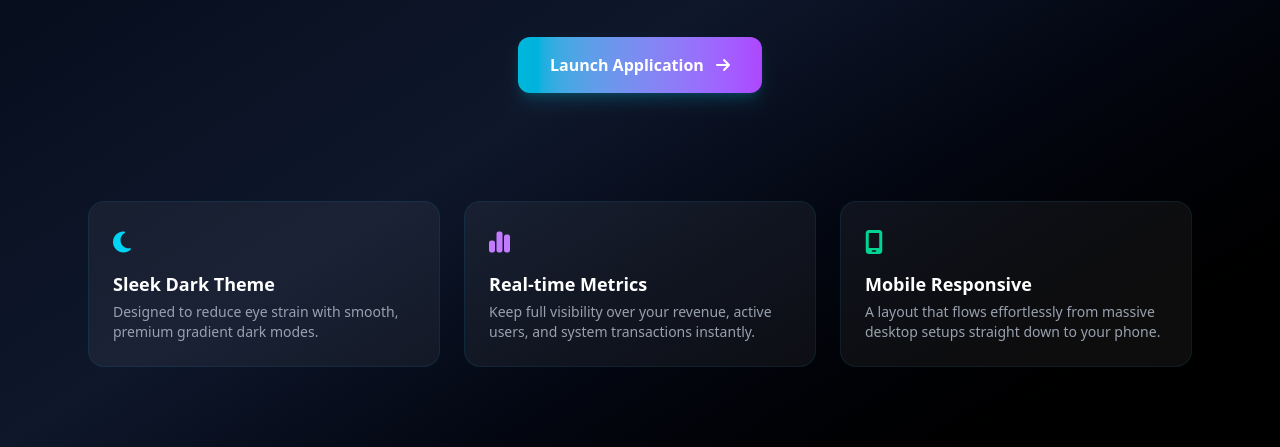
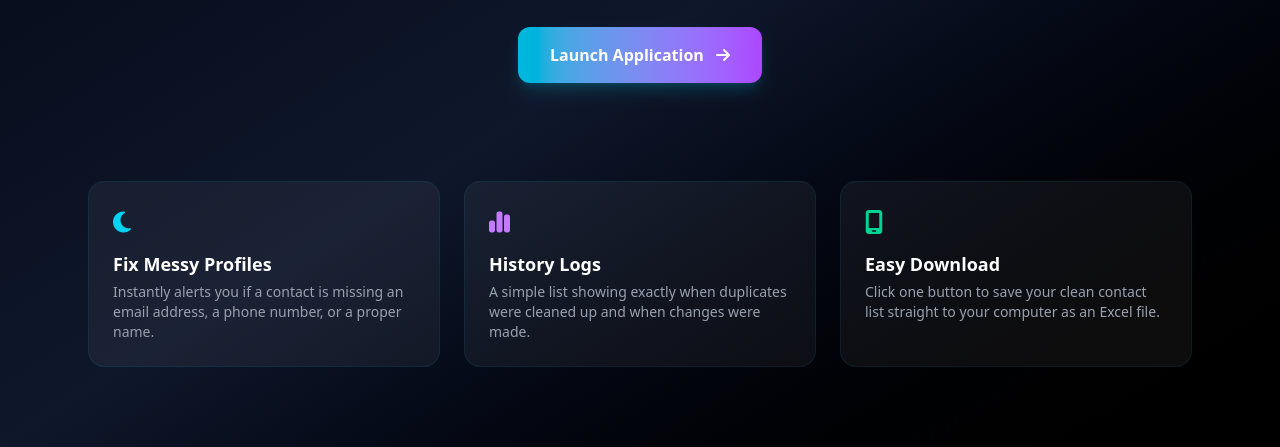
Before and after one commit to Juan-ita/QUANTIX-Analytics, a plain HTML site: page index.html in a window 1280 px wide. Shown: the part 353-800 px from the top of the page. Drawn offline with nearby package versions, Linux system fonts and the light colour scheme.

Commit message:
docs:add light theme in analytics.html ,change cards in index.html and link dashboard navigation and report.html

```diff
--- a/index.html
+++ b/index.html
@@ -37,20 +37,20 @@
     <section class="max-w-6xl w-full mx-auto grid grid-cols-1 md:grid-cols-3 gap-6 px-6 mb-20">
         <div class="bg-white/5 border border-cyan-500/10 p-6 rounded-2xl">
             <div class="text-cyan-400 text-2xl mb-3"><i class="fa-solid fa-moon"></i></div>
-            <h3 class="font-bold text-lg mb-1">Sleek Dark Theme</h3>
-            <p class="text-gray-400 text-sm">Designed to reduce eye strain with smooth, premium gradient dark modes.</p>
+            <h3 class="font-bold text-lg mb-1">Fix Messy Profiles</h3>
+            <p class="text-gray-400 text-sm">Instantly alerts you if a contact is missing an email address, a phone number, or a proper name.</p>
         </div>
 
         <div class="bg-white/5 border border-cyan-500/10 p-6 rounded-2xl">
             <div class="text-purple-400 text-2xl mb-3"><i class="fa-solid fa-chart-simple"></i></div>
-            <h3 class="font-bold text-lg mb-1">Real-time Metrics</h3>
-            <p class="text-gray-400 text-sm">Keep full visibility over your revenue, active users, and system transactions instantly.</p>
+            <h3 class="font-bold text-lg mb-1">History Logs</h3>
+            <p class="text-gray-400 text-sm">A simple list showing exactly when duplicates were cleaned up and when changes were made.</p>
         </div>
 
         <div class="bg-white/5 border border-cyan-500/10 p-6 rounded-2xl">
             <div class="text-emerald-400 text-2xl mb-3"><i class="fa-solid fa-mobile-screen"></i></div>
-            <h3 class="font-bold text-lg mb-1">Mobile Responsive</h3>
-            <p class="text-gray-400 text-sm">A layout that flows effortlessly from massive desktop setups straight down to your phone.</p>
+            <h3 class="font-bold text-lg mb-1">Easy Download</h3>
+            <p class="text-gray-400 text-sm">Click one button to save your clean contact list straight to your computer as an Excel file.</p>
         </div>
     </section>
 
```
Also changed, not shown: analytics.html (+2 -0 lines), dashboard.html (+0 -4 lines), reports.html (+2 -2 lines).
